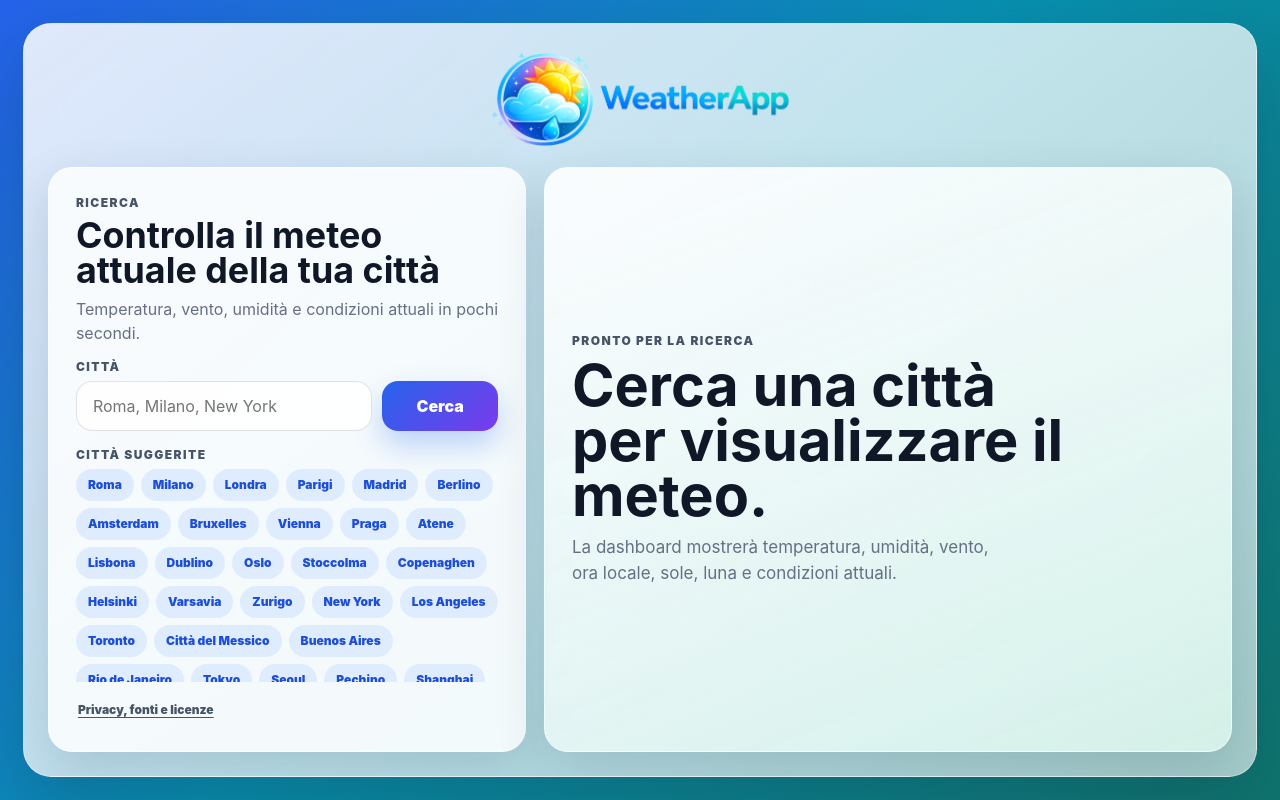
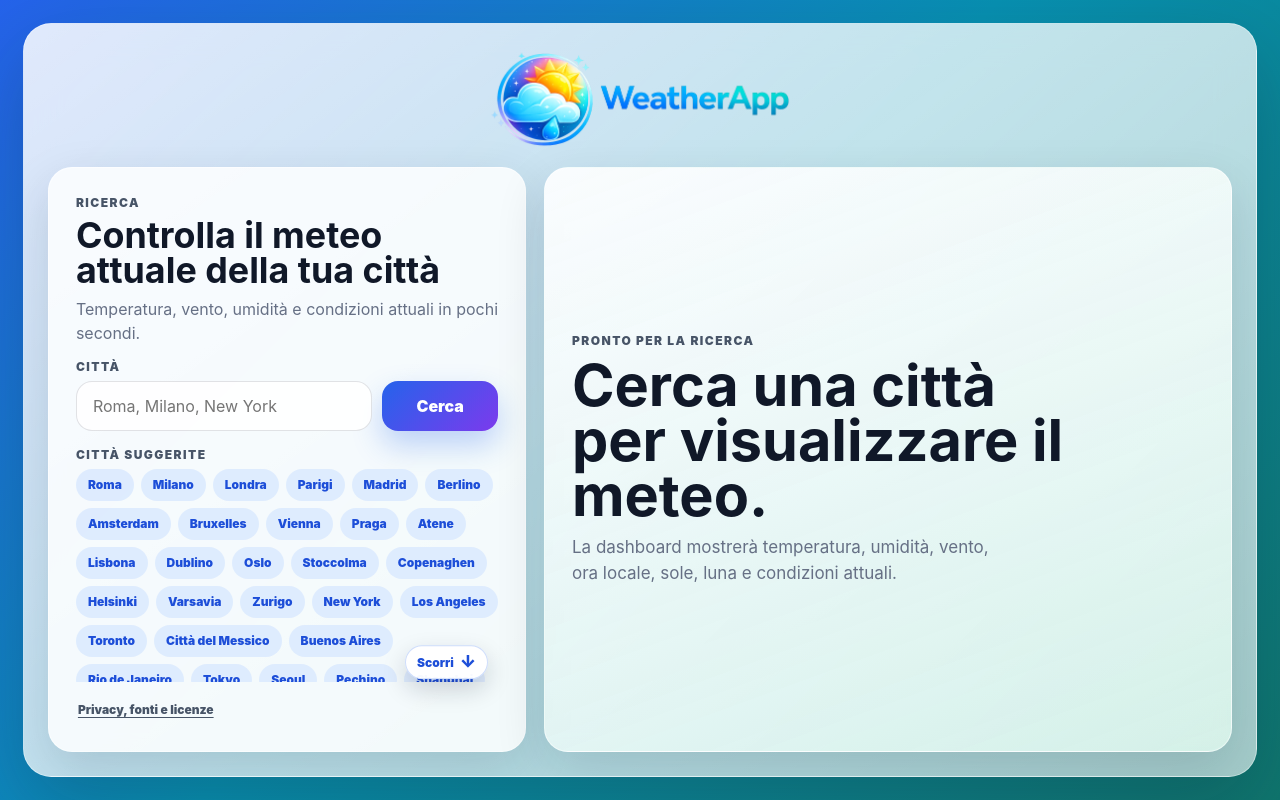
Before and after one commit to Kaonashi98/weatherApp, an Angular app: page / in a window 1280 px wide. Built offline with nearby package versions, Linux system fonts and the light colour scheme.

Commit message:
feat: ho aggiunto l'indicatore per scorrere le città

```diff
--- a/src/app/app.css
+++ b/src/app/app.css
@@ -700,12 +700,22 @@ button:disabled {
   font-weight: 800;
 }
 
-.city-lists {
-  align-content: start;
+.city-lists-wrap {
+  position: relative;
   flex: 1 1 auto;
   min-height: 0;
   margin-top: 16px;
+}
+
+.city-lists {
+  align-content: start;
+  height: 100%;
   overflow: hidden auto;
+  transition: padding-bottom 180ms ease;
+}
+
+.city-lists--has-more {
+  padding-bottom: 44px;
 }
 
 .search-panel,
@@ -760,8 +770,41 @@ button:disabled {
   white-space: nowrap;
 }
 
-.search-panel--has-error .city-lists {
+.search-panel--has-error .city-lists-wrap {
   margin-top: 14px;
+}
+
+.city-scroll-hint {
+  position: absolute;
+  right: 10px;
+  bottom: 4px;
+  z-index: 2;
+  display: inline-flex;
+  align-items: center;
+  gap: 6px;
+  width: fit-content;
+  min-height: 34px;
+  padding: 5px 11px;
+  border: 1px solid rgba(37, 99, 235, 0.22);
+  border-radius: 999px;
+  color: #1d4ed8;
+  background: rgba(255, 255, 255, 0.96);
+  box-shadow: 0 10px 25px rgba(15, 23, 42, 0.18);
+  font-size: 12px;
+  font-weight: 900;
+  animation: scroll-hint-pulse 1.7s ease-in-out infinite;
+}
+
+.city-scroll-hint:hover,
+.city-scroll-hint:focus-visible {
+  border-color: rgba(37, 99, 235, 0.52);
+  background: #eff6ff;
+  outline: 2px solid rgba(37, 99, 235, 0.2);
+}
+
+.city-scroll-hint__arrow {
+  font-size: 17px;
+  line-height: 1;
 }
 
 .search-panel--has-error .quick-chip {
@@ -1084,6 +1127,11 @@ button:disabled {
   to { opacity: 1; }
 }
 
+@keyframes scroll-hint-pulse {
+  0%, 100% { transform: translateY(0); }
+  50% { transform: translateY(3px); }
+}
+
 @media (max-height: 760px) {
   .weather-shell {
     height: 100%;
@@ -1257,9 +1305,13 @@ button:disabled {
     overflow: visible;
   }
 
-  .city-lists {
+  .city-lists-wrap {
     flex: 1 1 auto;
     min-height: 0;
+  }
+
+  .city-lists {
+    height: 100%;
     overflow: hidden auto;
   }
 
--- a/src/app/app.html
+++ b/src/app/app.html
@@ -83,7 +83,8 @@
           <div class="notice" role="alert">{{ errorMessage }}</div>
         }
 
-        <div class="city-lists">
+        <div class="city-lists-wrap">
+          <div #cityLists class="city-lists" [class.city-lists--has-more]="showCityScrollHint" (scroll)="updateCityScrollHint()">
             @if (recentCities.length) {
               <section class="city-section" aria-label="Citt&agrave; recenti">
                 <div class="city-section-header">
@@ -106,6 +107,14 @@
                 }
               </div>
             </section>
+          </div>
+
+          @if (showCityScrollHint) {
+            <button type="button" class="city-scroll-hint" aria-label="Mostra altre citt&agrave;" (click)="scrollCityList()">
+              <span>Scorri</span>
+              <span class="city-scroll-hint__arrow" aria-hidden="true">&#8595;</span>
+            </button>
+          }
         </div>
 
         <button type="button" class="legal-link" (click)="openInfoPanel()">Privacy, fonti e licenze</button>
--- a/src/app/app.ts
+++ b/src/app/app.ts
@@ -1,4 +1,13 @@
-import { Component, HostBinding, HostListener, OnDestroy, ChangeDetectionStrategy } from '@angular/core';
+import {
+  AfterViewInit,
+  ChangeDetectionStrategy,
+  Component,
+  ElementRef,
+  HostBinding,
+  HostListener,
+  OnDestroy,
+  ViewChild
+} from '@angular/core';
 import { CommonModule } from '@angular/common';
 import { FormsModule } from '@angular/forms';
 import { forkJoin, Subscription, timer } from 'rxjs';
@@ -20,7 +29,7 @@ import { RecentCitiesService } from './services/recent-cities';
   changeDetection: ChangeDetectionStrategy.Eager,
   styleUrl: './app.css'
 })
-export class AppComponent implements OnDestroy {
+export class AppComponent implements AfterViewInit, OnDestroy {
   readonly quickCities = [
     'Roma',
     'Milano',
@@ -68,6 +77,9 @@ export class AppComponent implements OnDestroy {
   isWeatherPanelClosing = false;
   isSearchFocused = false;
   isInfoPanelOpen = false;
+  showCityScrollHint = false;
+
+  @ViewChild('cityLists') private cityListsElement?: ElementRef<HTMLElement>;
 
   private searchSubscription: Subscription | null = null;
   private suggestionSubscription: Subscription | null = null;
@@ -76,6 +88,7 @@ export class AppComponent implements OnDestroy {
   private clockTimer: ReturnType<typeof setInterval> | null = null;
   private weatherPanelCloseTimer: ReturnType<typeof setTimeout> | null = null;
   private weatherRequestId = 0;
+  private cityListsResizeObserver: ResizeObserver | null = null;
 
   @HostBinding('class')
   get themeClass(): string {
@@ -94,6 +107,15 @@ export class AppComponent implements OnDestroy {
     this.recentCities = this.recentCitiesService.load();
   }
 
+  ngAfterViewInit(): void {
+    const cityLists = this.cityListsElement?.nativeElement;
+    if (cityLists && typeof ResizeObserver !== 'undefined') {
+      this.cityListsResizeObserver = new ResizeObserver(() => this.scheduleCityScrollHintUpdate());
+      this.cityListsResizeObserver.observe(cityLists);
+    }
+    this.scheduleCityScrollHintUpdate();
+  }
+
   ngOnDestroy(): void {
     this.weatherRequestId++;
     this.searchSubscription?.unsubscribe();
@@ -102,6 +124,7 @@ export class AppComponent implements OnDestroy {
     this.clearCloseSuggestionsTimer();
     this.stopLocalClock();
     this.clearWeatherPanelCloseTimer();
+    this.cityListsResizeObserver?.disconnect();
   }
 
   getWeather(): void {
@@ -151,6 +174,7 @@ export class AppComponent implements OnDestroy {
         this.weatherData = data;
         this.city = data.locationLabel;
         this.recentCities = this.recentCitiesService.remember(data.locationLabel);
+        this.scheduleCityScrollHintUpdate();
         this.isLoading = false;
         this.searchSubscription = null;
         this.startLocalClock();
@@ -272,6 +296,26 @@ export class AppComponent implements OnDestroy {
   clearRecentCities(): void {
     this.recentCitiesService.clear();
     this.recentCities = [];
+    this.scheduleCityScrollHintUpdate();
+  }
+
+  updateCityScrollHint(): void {
+    const cityLists = this.cityListsElement?.nativeElement;
+    if (!cityLists) return;
+
+    const hasOverflow = cityLists.scrollHeight > cityLists.clientHeight + 2;
+    const isAtBottom = cityLists.scrollTop + cityLists.clientHeight >= cityLists.scrollHeight - 2;
+    this.showCityScrollHint = hasOverflow && !isAtBottom;
+  }
+
+  scrollCityList(): void {
+    const cityLists = this.cityListsElement?.nativeElement;
+    if (!cityLists) return;
+
+    cityLists.scrollBy({
+      top: Math.max(160, Math.round(cityLists.clientHeight * 0.62)),
+      behavior: 'smooth'
+    });
   }
 
   openInfoPanel(): void {
@@ -295,6 +339,11 @@ export class AppComponent implements OnDestroy {
       this.weatherData = this.weatherService.refreshLiveFields(this.weatherData);
       this.startLocalClock();
     }
+  }
+
+  @HostListener('window:resize')
+  onWindowResize(): void {
+    this.scheduleCityScrollHintUpdate();
   }
 
   private openWeatherPanel(): void {
@@ -415,6 +464,10 @@ export class AppComponent implements OnDestroy {
     return 'Non \u00e8 stato possibile aggiornare il meteo. Riprova tra poco.';
   }
 
+  private scheduleCityScrollHintUpdate(): void {
+    setTimeout(() => this.updateCityScrollHint());
+  }
+
   private getLocalIso(timeZone: string): string {
     const parts = new Intl.DateTimeFormat('en-CA', {
       year: 'numeric',
```
Also changed, not shown: 1 other file (tests, documents, lock files or other folders). Lines whose indentation alone changed are shown as unchanged.
